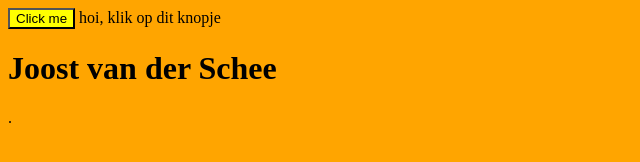
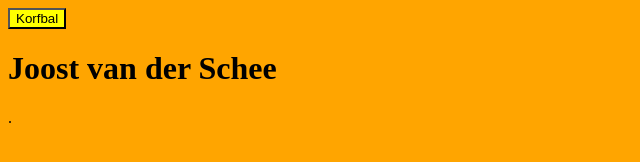
Before and after one commit to slickland/website, a plain HTML site: page index.html in a window 1280 px wide. Shown: the whole page, without its empty margins (0-640 px from the left). Drawn offline with Linux system fonts and the light colour scheme.

Commit message:
Update index.html

```diff
--- a/index.html
+++ b/index.html
@@ -9,11 +9,10 @@
 
 
 
-  <button onclick="alert('Joost is goed in websites maken')">Click me</button>
+  <button onclick="alert('Joost is goed in websites maken')">Korfbal</button>
 </body>
 
 
-hoi, klik op dit knopje
 <!DOCTYPE html>
 <html>
 <head>
```
